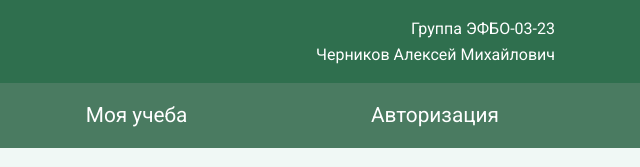
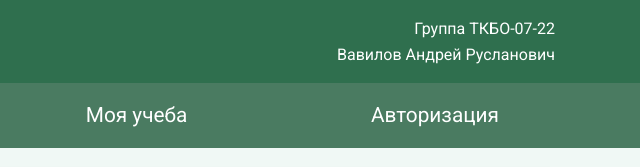
Before and after one commit to MUXOXUM/---------15, a plain HTML site: page index.html in a window 1280 px wide. Shown: the top 167 px of the page, 640-1280 px from the left. Drawn offline with nearby package versions, Linux system fonts and the light colour scheme.

Commit message:
коммит

```diff
--- a/index.html
+++ b/index.html
@@ -47,8 +47,8 @@
                 <h2 class="h5 mb-0">Логотипчик</h2>
             </div>
             <div class="text-right">
-                <p class="mb-0">Группа ЭФБО-03-23</p>
-                <p class="mb-0">Черников Алексей Михайлович</p>
+                <p class="mb-0">Группа ТКБО-07-22</p>
+                <p class="mb-0">Вавилов Андрей Русланович</p>
             </div>
         </div>
     </header>
```
Also changed, not shown: study.html (+2 -2 lines), testfile.html (+2 -2 lines), webapp.html (+2 -2 lines).
